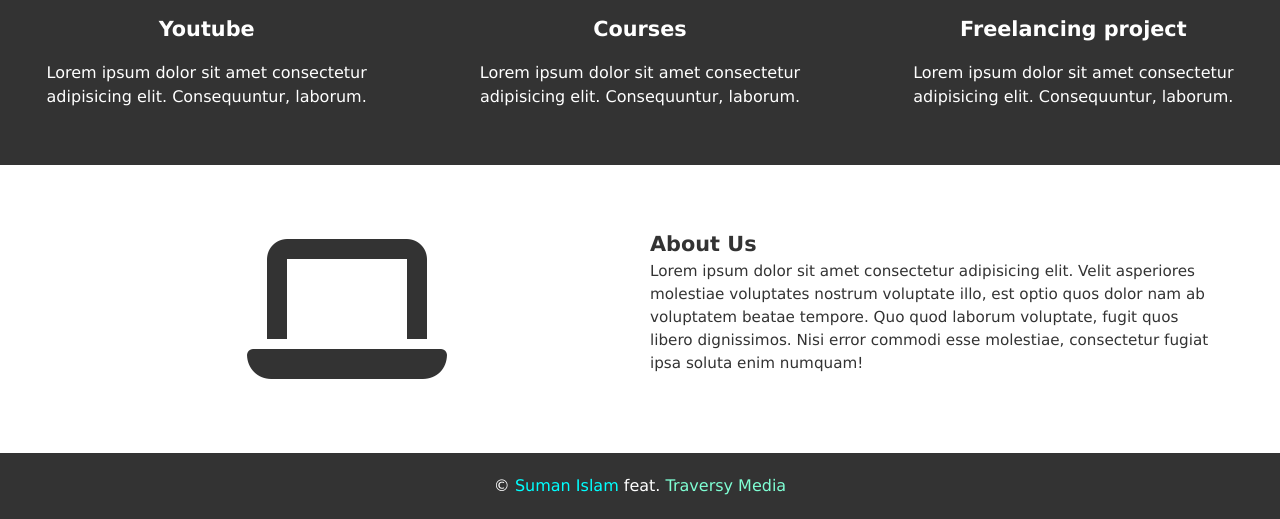
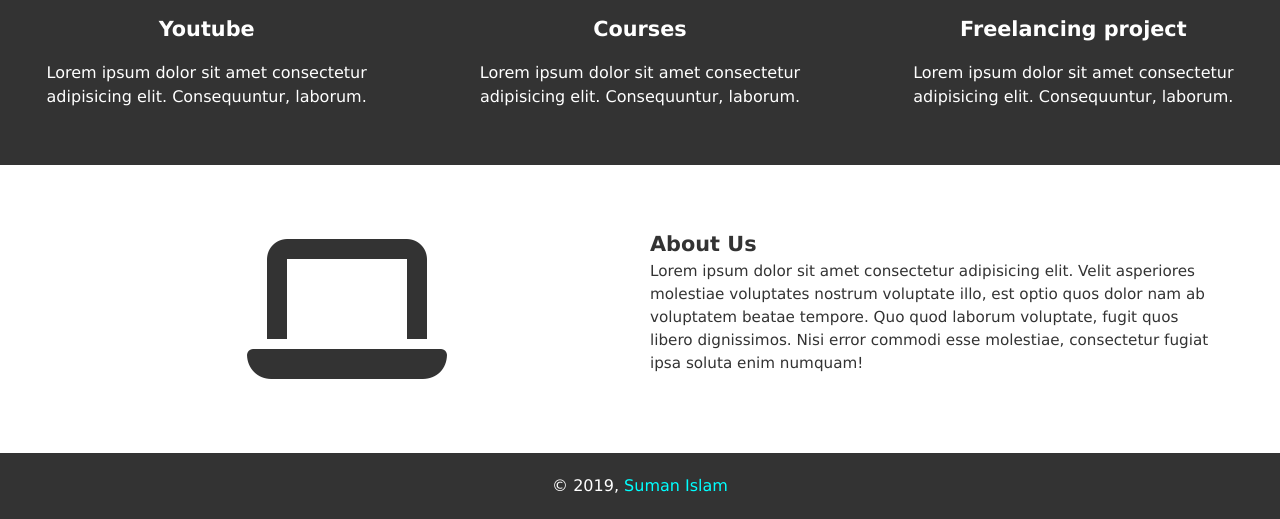
Before and after one commit to SumanIslam/landing-page-with-blur-effect, a plain HTML site: page index.html in a window 1280 px wide. Shown: the part 907-1426 px from the top of the page. Drawn offline with Linux system fonts and the light colour scheme.

Commit message:
update footer

```diff
--- a/index.html
+++ b/index.html
@@ -56,7 +56,7 @@
   </section>
   <!-- footer -->
   <section class="footer">
-    &copy; <span class="author">Suman Islam</span> feat. <span>Traversy Media</span>
+    &copy; 2019, <span class="author">Suman Islam</span>
   </section>
 </body>
 </html>
```
